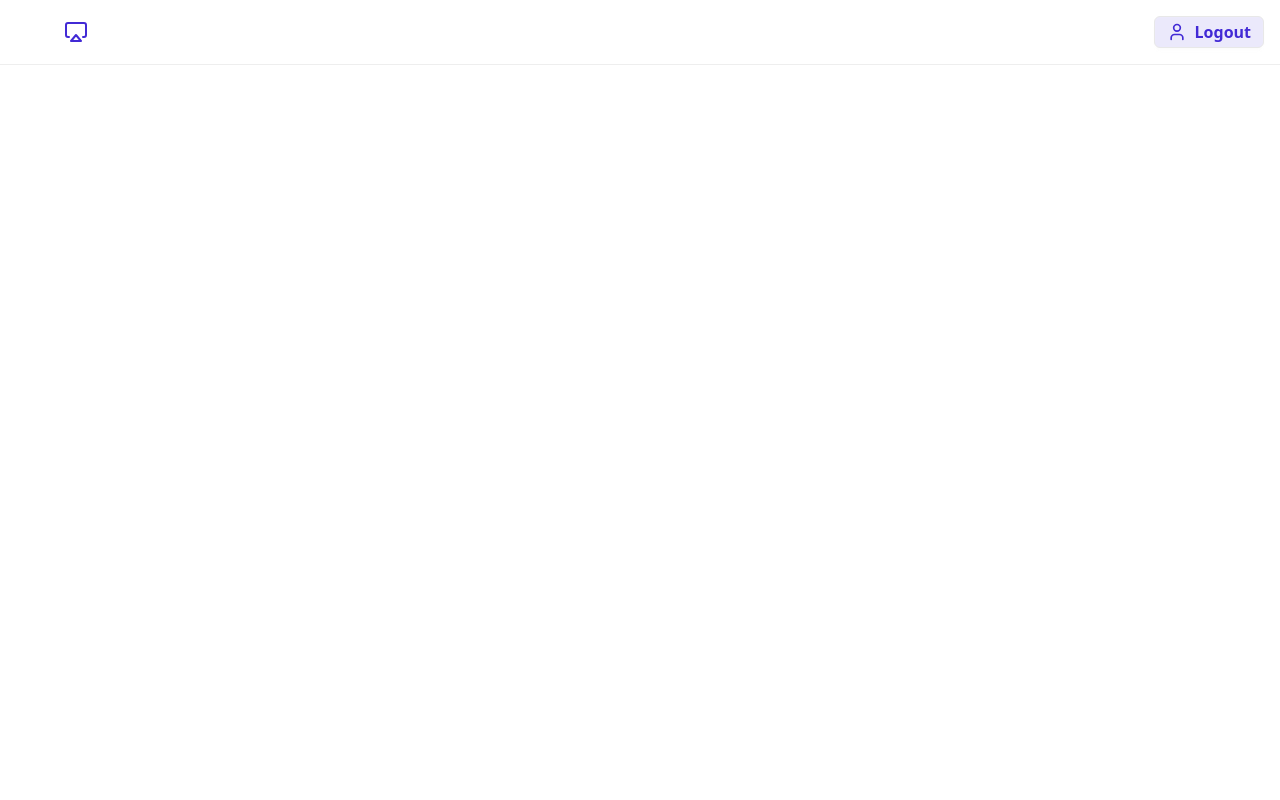
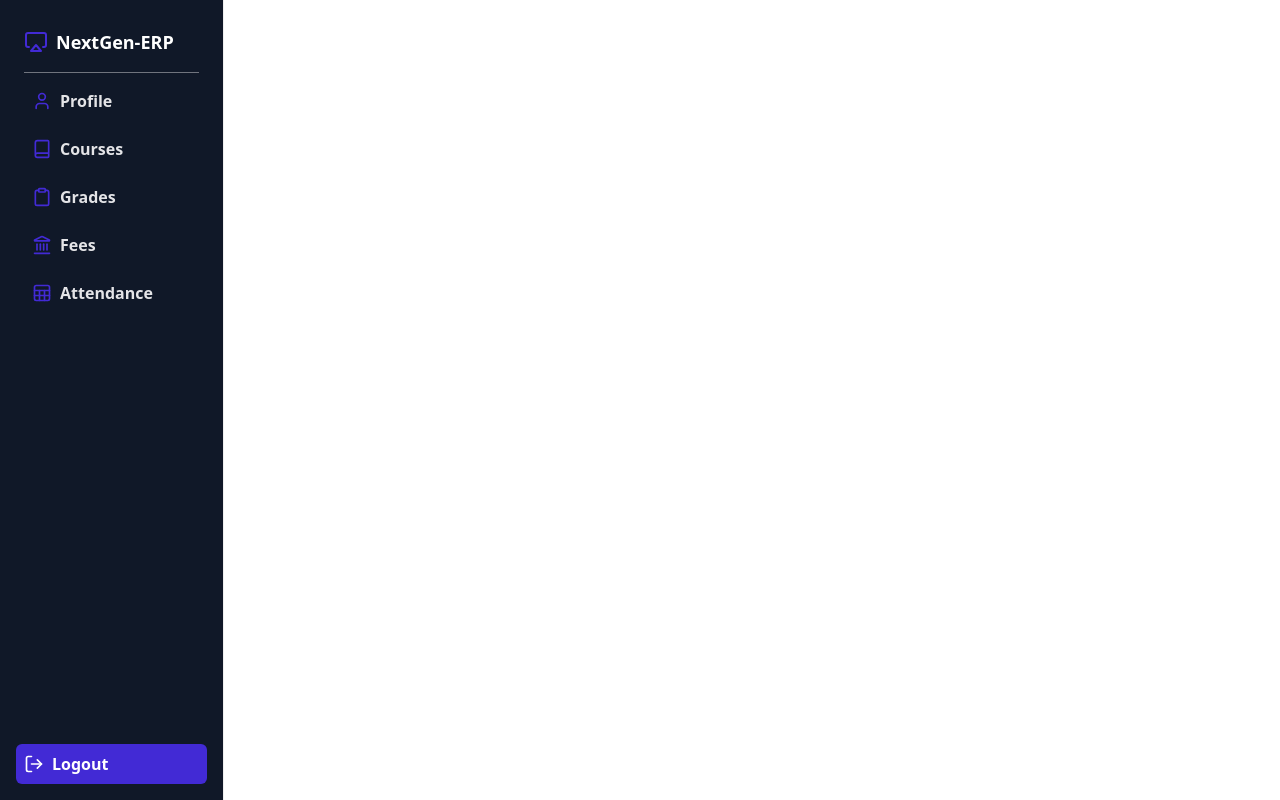
Before and after one commit to Jai-Anand-JA/NextGen-ERP, a React (Vite) app in the folder frontend/: page / in a window 1280 px wide. Built offline with nearby package versions, Linux system fonts and the light colour scheme.

Commit message:
Added StudentSidebar

```diff
--- a/frontend/src/App.jsx
+++ b/frontend/src/App.jsx
@@ -1,12 +1,11 @@
 import React from 'react'
 import Navbar from './components/Navbar.jsx'
+import StudentSidebar from './components/StudentSidebar.jsx'
 function App() {
   return (
     <div>
-      <Navbar />
-      <h1 className="text-3xl font-bold underline">
-        Hello world!
-      </h1>
+      {/* <Navbar /> */}
+      <StudentSidebar/>
     </div>
   )
 }
--- /dev/null
+++ b/frontend/src/components/StudentSidebar.jsx
@@ -0,0 +1,64 @@
+import React from 'react';
+import { User, Book, Clipboard, Airplay, Landmark, LogOut, Sheet } from 'lucide-react';
+
+function StudentSidebar() {
+  const [sidebarOpen, setSidebarOpen] = React.useState(false);
+
+  return (
+    <div
+      className={`transition-all duration-300
+        ${sidebarOpen ? 'w-56' : 'w-20'}
+        h-screen border-r border-base-300 p-4 flex flex-col
+        bg-gray-900 text-neutral-content fixed top-0 left-0 z-40
+        overflow-hidden`}
+      onMouseEnter={() => setSidebarOpen(true)}
+      onMouseLeave={() => setSidebarOpen(false)}
+    >
+      {/* === Top Menu Items === */}
+      <div className="menu space-y-2 w-full">
+        <div className="flex items-center gap-2 mb-4 mt-1">
+          <Airplay className={`w-6 h-6 text-primary ${sidebarOpen ? '' : 'ml-2'}`} />
+          {sidebarOpen && <span className="text-white text-lg font-bold">NextGen-ERP</span>}
+        </div>
+
+        {sidebarOpen && <hr className="border-white/40 mb-2" />}
+
+        <div className="flex items-center p-2 rounded-md hover:bg-base-200 cursor-pointer">
+          <User className="w-5 h-5 text-primary mr-2" />
+          {sidebarOpen && <span className="text-base font-bold">Profile</span>}
+        </div>
+
+        <div className="flex items-center p-2 rounded-md hover:bg-base-200 cursor-pointer">
+          <Book className="w-5 h-5 text-primary mr-2" />
+          {sidebarOpen && <span className="text-base font-bold">Courses</span>}
+        </div>
+
+        <div className="flex items-center p-2 rounded-md hover:bg-base-200 cursor-pointer">
+          <Clipboard className="w-5 h-5 text-primary mr-2" />
+          {sidebarOpen && <span className="text-base font-bold">Grades</span>}
+        </div>
+
+        <div className="flex items-center p-2 rounded-md hover:bg-base-200 cursor-pointer">
+          <Landmark className="w-5 h-5 text-primary mr-2" />
+          {sidebarOpen && <span className="text-base font-bold">Fees</span>}
+        </div>
+
+        <div className="flex items-center p-2 rounded-md hover:bg-base-200 cursor-pointer">
+          <Sheet className="w-5 h-5 text-primary mr-2" />
+          {sidebarOpen && <span className="text-base font-bold">Attendance</span>}
+        </div>
+      </div>
+
+      {/* === Spacer to Push Logout Down === */}
+      <div className="flex-grow" />
+
+      {/* === Logout Button === */}
+      <div className="flex items-center p-2 rounded-md hover:bg-red-600 cursor-pointer bg-primary transition-colors duration-200">
+        <LogOut className="w-5 h-5 text-white" />
+        {sidebarOpen && <span className="text-base font-bold text-white ml-2">Logout</span>}
+      </div>
+    </div>
+  );
+}
+
+export default StudentSidebar;
```
Also changed, not shown: frontend/src/components/AdminSidebar.jsx (added).
